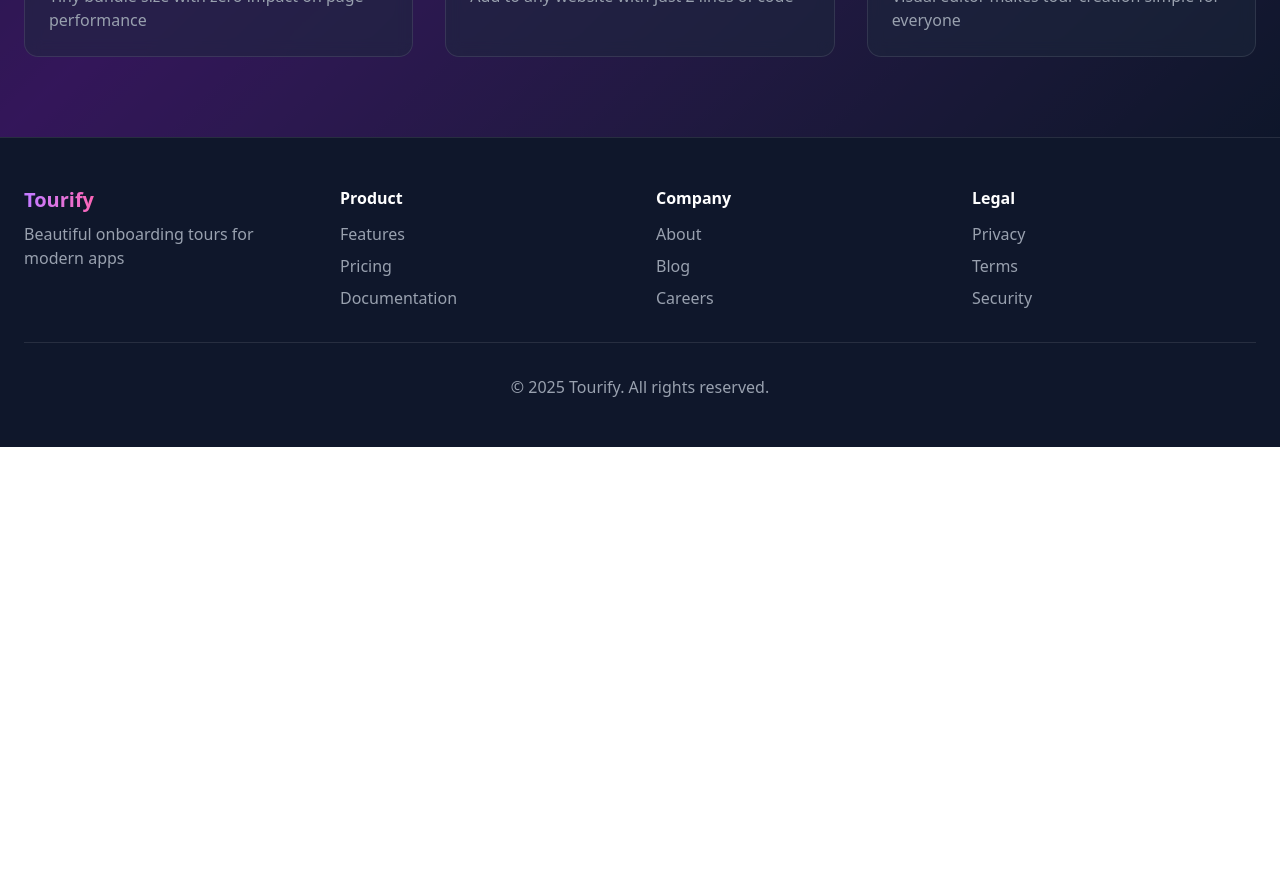
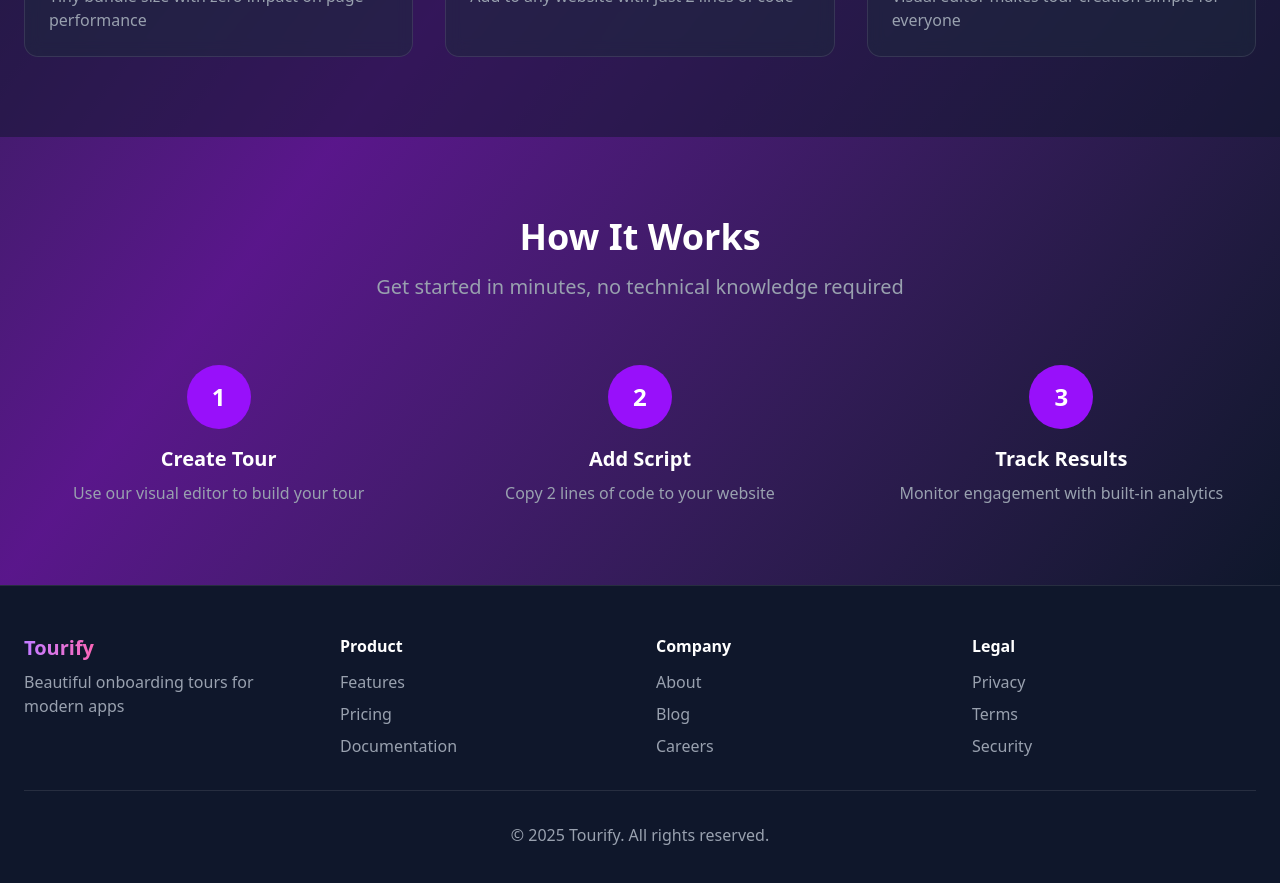
Before and after one commit to Olu-Oni/Tourify, a Next.js app in the folder apps/web/: page / in a window 1280 px wide. Shown: the part 1180-2063 px from the top of the page. Before the commit the page ends 1627 px from the top, so only its background shows below. Built offline with nearby package versions, Linux system fonts and the light colour scheme.

Commit message:
feat: add how it works section

```diff
--- a/apps/web/app/page.tsx
+++ b/apps/web/app/page.tsx
@@ -1,11 +1,13 @@
 import Features from "@/components/Features";
 import HeroSection from "@/components/HeroSection";
+import HowItWorks from "@/components/HowItWorks";
 
 export default function Home() {
   return (
     <div className="min-h-screen bg-linear-to-br from-slate-900 via-purple-900 to-slate-900">
       <HeroSection />
       <Features />
+      <HowItWorks />
     </div>
   );
 }
--- /dev/null
+++ b/apps/web/components/HowItWorks.tsx
@@ -0,0 +1,60 @@
+"use client";
+
+import { motion } from "framer-motion";
+
+export default function HowItWorks() {
+  return (
+    <section id="how-it-works" className="py-20 px-6">
+      <div className="max-w-7xl mx-auto">
+        <motion.div
+          initial={{ opacity: 0, y: 20 }}
+          whileInView={{ opacity: 1, y: 0 }}
+          viewport={{ once: true }}
+          className="text-center mb-16"
+        >
+          <h2 className="text-4xl font-bold text-white mb-4">How It Works</h2>
+          <p className="text-xl text-gray-400">
+            Get started in minutes, no technical knowledge required
+          </p>
+        </motion.div>
+
+        <div className="grid md:grid-cols-3 gap-8">
+          {[
+            {
+              num: "1",
+              title: "Create Tour",
+              desc: "Use our visual editor to build your tour",
+            },
+            {
+              num: "2",
+              title: "Add Script",
+              desc: "Copy 2 lines of code to your website",
+            },
+            {
+              num: "3",
+              title: "Track Results",
+              desc: "Monitor engagement with built-in analytics",
+            },
+          ].map((step, index) => (
+            <motion.div
+              key={index}
+              initial={{ opacity: 0, y: 20 }}
+              whileInView={{ opacity: 1, y: 0 }}
+              viewport={{ once: true }}
+              transition={{ delay: index * 0.2 }}
+              className="text-center"
+            >
+              <div className="w-16 h-16 bg-purple-600 rounded-full flex items-center justify-center text-2xl font-bold text-white mb-4 mx-auto">
+                {step.num}
+              </div>
+              <h3 className="text-xl font-semibold text-white mb-2">
+                {step.title}
+              </h3>
+              <p className="text-gray-400">{step.desc}</p>
+            </motion.div>
+          ))}
+        </div>
+      </div>
+    </section>
+  );
+}
```
